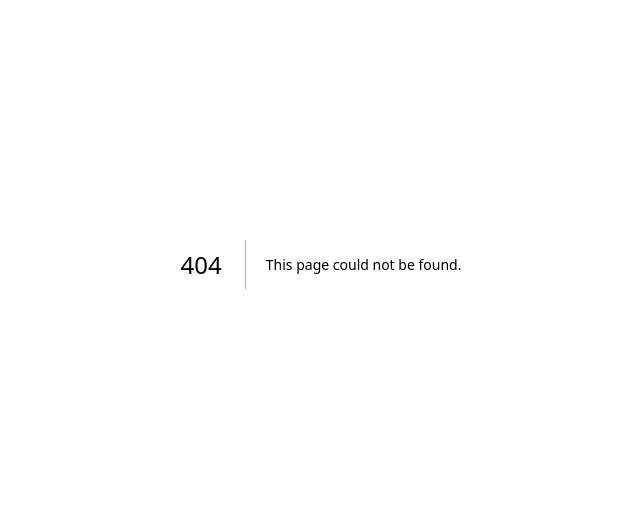
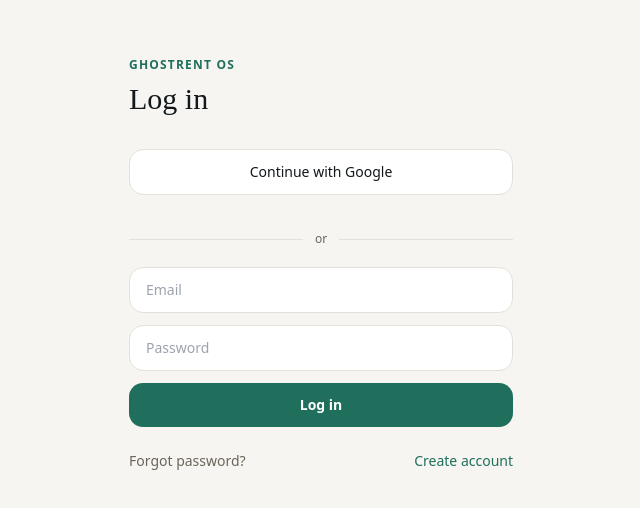
Before and after one commit to ghostrentoperatingsystem-gif/GhostRent-, a Next.js app: page /login in a window 1280 px wide. Before the commit this address had no page. Shown: the part 136-644 px from the top of the page, without its empty margins (319-959 px from the left). Built offline with nearby package versions, Linux system fonts and the light colour scheme; no server answers.

Commit message:
Create page.jsx

```diff
--- /dev/null
+++ b/app/(auth)/login/page.jsx
@@ -0,0 +1,121 @@
+"use client";
+
+import { useState } from "react";
+import { useRouter, useSearchParams } from "next/navigation";
+import Link from "next/link";
+import { createClient } from "@/lib/supabase";
+import AuthCard from "@/components/AuthCard";
+import FormError from "@/components/FormError";
+
+export default function LoginPage() {
+  const router = useRouter();
+  const searchParams = useSearchParams();
+  const redirectTo = searchParams.get("redirectTo") || "/";
+
+  const [email, setEmail] = useState("");
+  const [password, setPassword] = useState("");
+  const [loading, setLoading] = useState(false);
+  const [googleLoading, setGoogleLoading] = useState(false);
+  const [error, setError] = useState(null);
+
+  async function handleEmailLogin(e) {
+    e.preventDefault();
+    setError(null);
+    setLoading(true);
+
+    const supabase = createClient();
+    const { error: signInError } = await supabase.auth.signInWithPassword({
+      email,
+      password,
+    });
+
+    setLoading(false);
+
+    if (signInError) {
+      setError(
+        signInError.message === "Invalid login credentials"
+          ? "That email or password isn't right."
+          : signInError.message
+      );
+      return;
+    }
+
+    router.push(redirectTo);
+    router.refresh();
+  }
+
+  async function handleGoogleLogin() {
+    setError(null);
+    setGoogleLoading(true);
+
+    const supabase = createClient();
+    const { error: oauthError } = await supabase.auth.signInWithOAuth({
+      provider: "google",
+      options: {
+        redirectTo: `${window.location.origin}/auth/callback?redirectTo=${encodeURIComponent(
+          redirectTo
+        )}`,
+      },
+    });
+
+    if (oauthError) {
+      setGoogleLoading(false);
+      setError(oauthError.message);
+    }
+  }
+
+  return (
+    <AuthCard eyebrow="GhostRent OS" title="Log in">
+      <FormError message={error} />
+
+      <button
+        onClick={handleGoogleLogin}
+        disabled={googleLoading}
+        className="w-full mb-4 rounded-card border border-line bg-white px-4 py-3 text-sm font-medium text-ink hover:bg-paper transition disabled:opacity-50"
+      >
+        {googleLoading ? "Redirecting to Google…" : "Continue with Google"}
+      </button>
+
+      <div className="flex items-center gap-3 my-5">
+        <div className="h-px flex-1 bg-line" />
+        <span className="text-xs text-muted">or</span>
+        <div className="h-px flex-1 bg-line" />
+      </div>
+
+      <form onSubmit={handleEmailLogin} className="space-y-3">
+        <input
+          type="email"
+          required
+          placeholder="Email"
+          value={email}
+          onChange={(e) => setEmail(e.target.value)}
+          className="w-full rounded-card border border-line px-4 py-3 text-sm outline-none focus:border-signal"
+        />
+        <input
+          type="password"
+          required
+          placeholder="Password"
+          value={password}
+          onChange={(e) => setPassword(e.target.value)}
+          className="w-full rounded-card border border-line px-4 py-3 text-sm outline-none focus:border-signal"
+        />
+        <button
+          type="submit"
+          disabled={loading}
+          className="w-full rounded-card bg-signal px-4 py-3 text-sm font-semibold text-white hover:bg-signalDark transition disabled:opacity-50"
+        >
+          {loading ? "Logging in…" : "Log in"}
+        </button>
+      </form>
+
+      <div className="mt-6 flex justify-between text-sm">
+        <Link href="/forgot-password" className="text-muted hover:text-ink">
+          Forgot password?
+        </Link>
+        <Link href="/signup" className="text-signal font-medium hover:text-signalDark">
+          Create account
+        </Link>
+      </div>
+    </AuthCard>
+  );
+}
```
